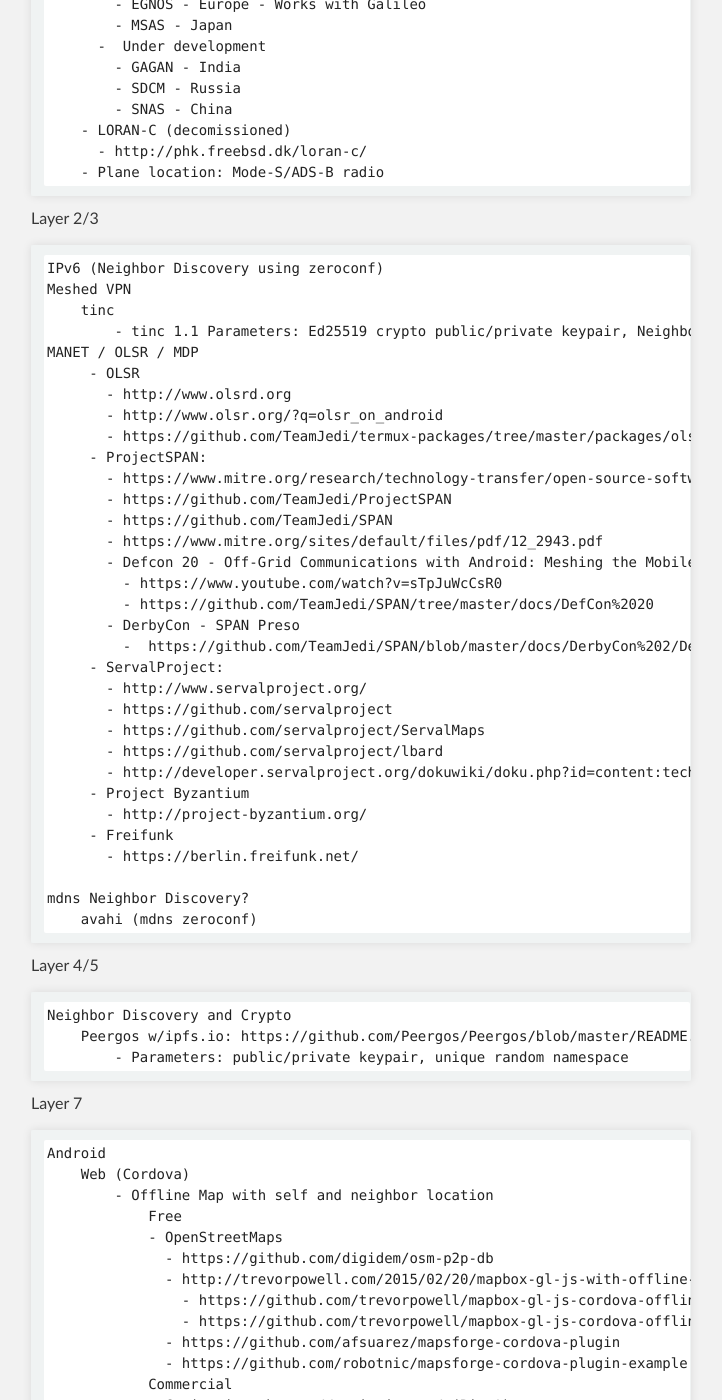
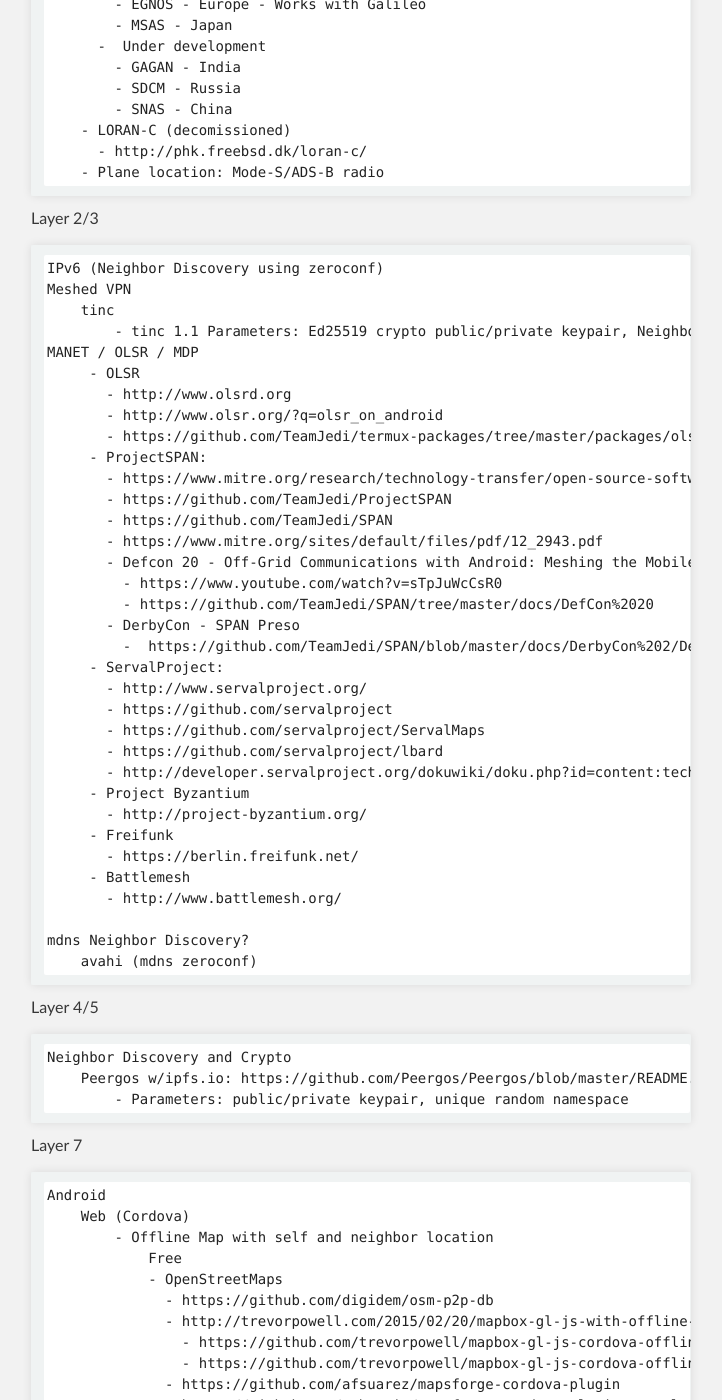
Before and after one commit to TeamJedi/TeamJedi.github.io, a Jekyll site: the page built from Plan.md, in a window 1280 px wide and 1400 px high, scrolled down 1143 px. Shown: the whole window, without its empty margins (289-1011 px from the left). Built offline with Jekyll 4.4.1, drawn with Linux system fonts in a browser that asks for light colours; nearby versions of some CDN libraries.

Commit message:
Adding Battlemesh

```diff
--- a/_includes/Plan.md
+++ b/_includes/Plan.md
@@ -77,6 +77,8 @@
            - http://project-byzantium.org/
          - Freifunk
            - https://berlin.freifunk.net/
+         - Battlemesh
+           - http://www.battlemesh.org/
 
     mdns Neighbor Discovery?
         avahi (mdns zeroconf)
```
